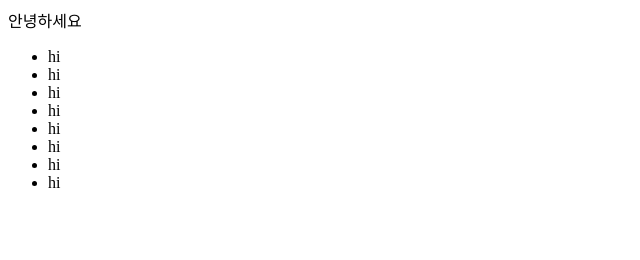
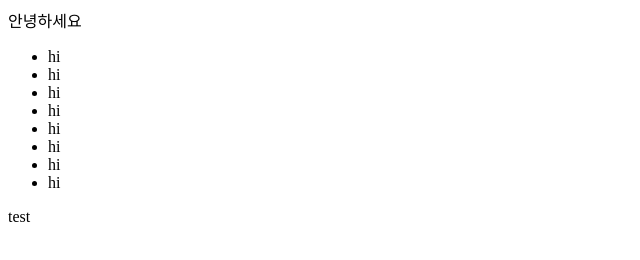
Before and after one commit to lhn250700-byte/testgit, a plain HTML site: page index.html in a window 1280 px wide. Shown: the full height of the page, 0-640 px from the left. Drawn offline with Linux system fonts and the light colour scheme.

Commit message:
#login - member#1

```diff
--- a/index.html
+++ b/index.html
@@ -17,5 +17,8 @@
       <li>hi</li>
       <li>hi</li>
     </ul>
+    <div class="container">
+      <div>test</div>
+    </div>
   </body>
 </html>
```
